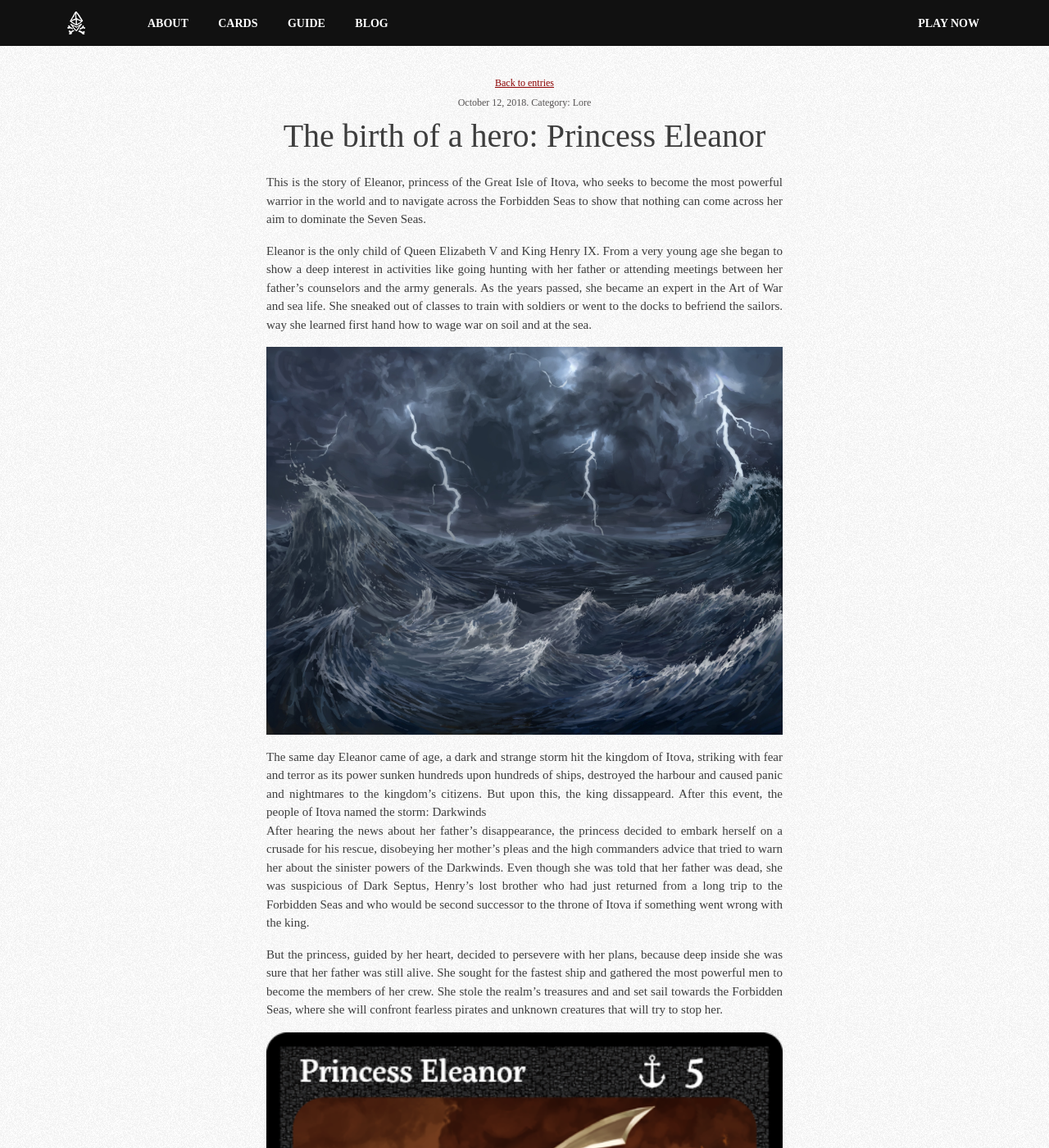
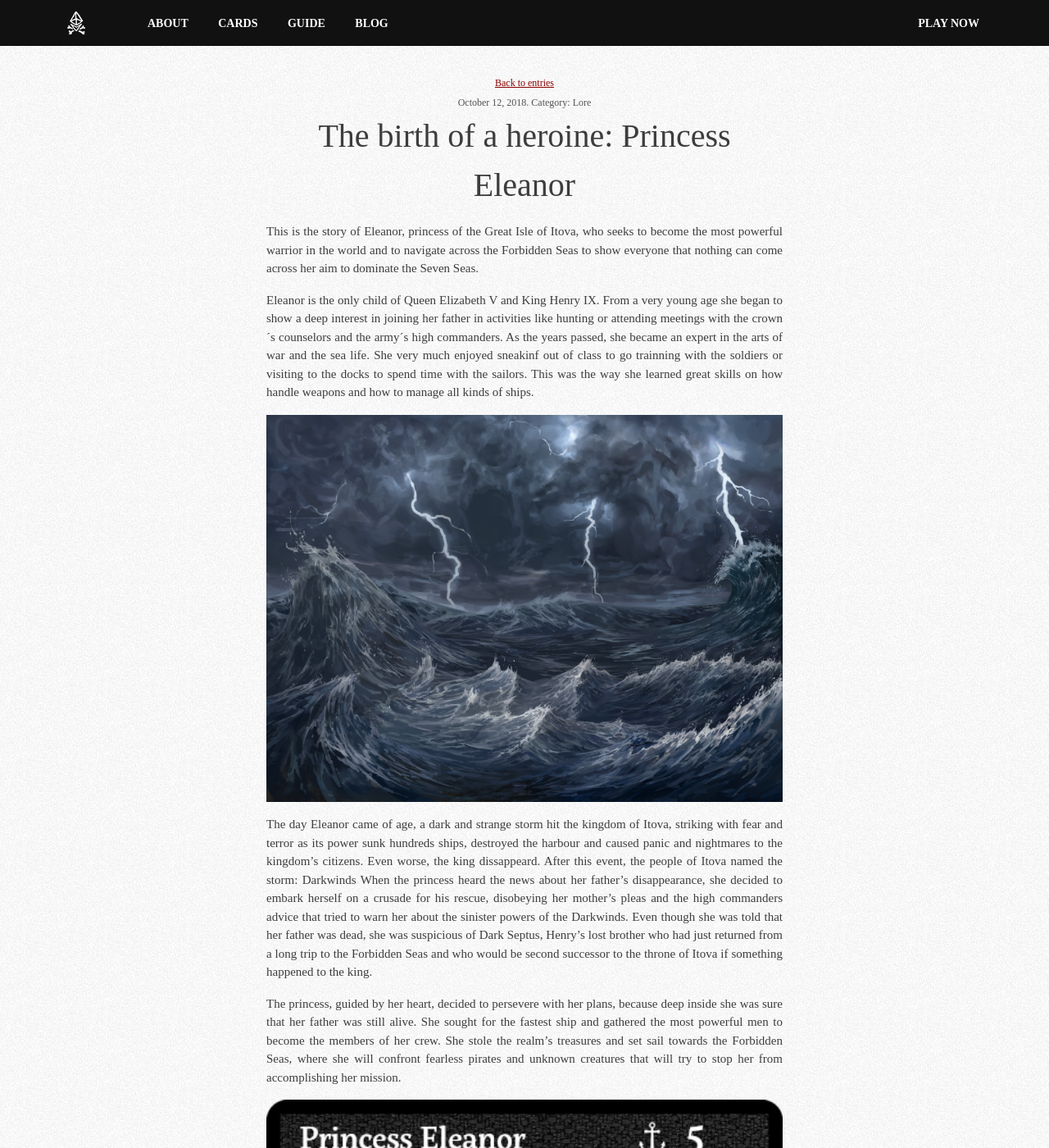
Before and after one commit to megoforce/darkwinds, a Jekyll site: the page built from _posts/2018-10-12-princess-eleanor.markdown, in a window 1280 px wide and 1400 px high. Shown: the whole window at 82% size. Built offline with Jekyll 4.4.1, drawn with Linux system fonts in a browser that asks for light colours; some web fonts are replaced.

Commit message:
ultimos cambios

```diff
--- a/_posts/2018-10-12-princess-eleanor.markdown
+++ b/_posts/2018-10-12-princess-eleanor.markdown
@@ -1,6 +1,6 @@
 ---
 layout: post
-title:  "The birth of a hero: Princess Eleanor"
+title:  "The birth of a heroine: Princess Eleanor"
 date:   2018-10-12 16:00:00 -0400
 categories: Lore
 thumbnail: "https://playdarkwinds.com/img/posts/eleanor-card.png"
@@ -9,15 +9,15 @@ featured_image: "https://playdarkwinds.com/img/posts/storm.jpg"
 
 ---
 
-This is the story of Eleanor, princess of the Great Isle of Itova, who seeks to become the most powerful warrior in the world and to navigate across the Forbidden Seas to show that nothing can come across her aim to dominate the Seven Seas.
+This is the story of Eleanor, princess of the Great Isle of Itova, who seeks to become the most powerful warrior in the world and to navigate across the Forbidden Seas to show everyone that nothing can come across her aim to dominate the Seven Seas.
 
-Eleanor is the only child of Queen Elizabeth V and King Henry IX.  From a very young age she began to show a deep interest in activities like going hunting with her father or attending meetings between her father's counselors and the army generals. As the years passed, she became an expert in the Art of War and sea life. She sneaked out of classes to train with soldiers or went to the docks to befriend the sailors. way she learned first hand how to wage war on soil and at the sea.
+Eleanor is the only child of Queen Elizabeth V and King Henry IX.  From a very young age she began to show a deep interest in joining her father in activities like hunting or attending meetings with the crown´s counselors and the army´s high commanders. As the years passed, she became an expert in the arts of war and the sea life. She very much enjoyed sneakinf out of class to go trainning with the soldiers or visiting to the docks to spend time with the sailors. This was the way she learned great skills on how handle weapons and how to manage all kinds of ships.
 
 ![The Darkwinds](/img/posts/storm.jpg)
 
-The same day Eleanor came of age, a dark and strange storm hit the kingdom of Itova, striking with fear and terror as its power sunken hundreds upon hundreds of ships, destroyed the harbour and caused panic and nightmares to the kingdom's citizens. But upon this, the king  dissappeard.  After this event, the people of Itova named the storm: Darkwinds
-After hearing the news about her father's disappearance, the princess decided to embark herself on a crusade for his rescue, disobeying her mother's pleas and the high commanders advice that tried to warn her about the sinister powers of the Darkwinds. Even though she was told that her father was dead, she was suspicious of Dark Septus, Henry's lost brother who had just returned from a long trip to the Forbidden Seas and who would be second successor to the throne  of Itova if something went wrong with the king.
+The day Eleanor came of age, a dark and strange storm hit the kingdom of Itova, striking with fear and terror as its power sunk hundreds ships, destroyed the harbour and caused panic and nightmares to the kingdom's citizens. Even worse, the king dissappeard.  After this event, the people of Itova named the storm: Darkwinds
+When the princess heard the news about her father's disappearance, she decided to embark herself on a crusade for his rescue, disobeying her mother's pleas and the high commanders advice that tried to warn her about the sinister powers of the Darkwinds. Even though she was told that her father was dead, she was suspicious of Dark Septus, Henry's lost brother who had just returned from a long trip to the Forbidden Seas and who would be second successor to the throne of Itova if something happened to the king.
 
-But the princess, guided by her heart, decided to persevere with her plans,  because deep inside she was sure that her father was still alive. She sought for the fastest ship and  gathered the most powerful men to become the members of her crew. She stole the realm's treasures and  and  set sail towards the Forbidden Seas, where she will confront fearless pirates and unknown creatures that will try to stop her.
+The princess, guided by her heart, decided to persevere with her plans,  because deep inside she was sure that her father was still alive. She sought for the fastest ship and  gathered the most powerful men to become the members of her crew. She stole the realm's treasures and set sail towards the Forbidden Seas, where she will confront fearless pirates and unknown creatures that will try to stop her from accomplishing her mission.
 
 ![Her Royal Highness, Princess Eleanor](/img/posts/eleanor-card.png)
```
